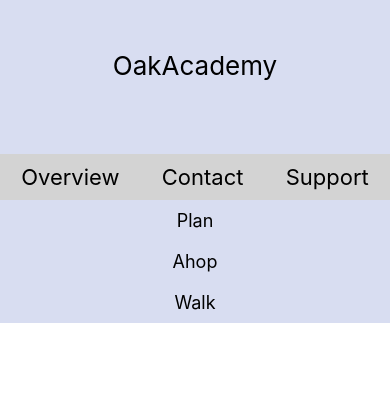
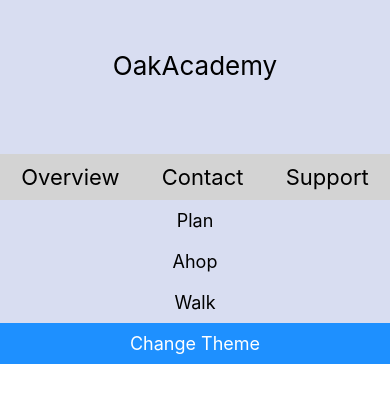
Before and after one commit to morghan102/courseraOakacademyContext, a React Native app: screen / in a window 390 px wide. Shown: the top 402 px of the page. Built offline with nearby package versions, Linux system fonts and the light colour scheme.

Commit message:
change context button

```diff
--- a/src/components/TodoList.js
+++ b/src/components/TodoList.js
@@ -1,5 +1,5 @@
 import React, { Component } from 'react';
-import { StyleSheet, View, Text } from 'react-native';
+import { StyleSheet, View, Text, TouchableOpacity } from 'react-native';
 
 import {ThemeContext} from '../contexts/ThemeContext';
 
@@ -7,15 +7,18 @@ class TodoList extends Component {
     static contextType = ThemeContext;
 
     render() {
-        const { isDarkTheme, darkTheme, lightTheme } = this.context;
+        const { isDarkTheme, darkTheme, lightTheme, changeTheme } = this.context;
         const theme = isDarkTheme ? darkTheme : lightTheme;
 
-        const { todoContainer, item } = styles;
+        const { todoContainer, item, buttonContainer, buttonText } = styles;
         return (
             <View style={[todoContainer, theme]}>
                 <Text style={[item, theme]}>Plan</Text>
                 <Text style={[item, theme]}>Ahop</Text>
                 <Text style={[item, theme]}>Walk</Text>
+                <TouchableOpacity onPress={changeTheme} style={buttonContainer}>
+                    <Text style={buttonText}>Change Theme</Text>
+                </TouchableOpacity>
             </View>
         );
     }
@@ -31,6 +34,17 @@ const styles = StyleSheet.create({
         color: 'white',
         fontSize: 18,
         paddingVertical: 10
+    },
+    buttonContainer: {
+        backgroundColor: 'dodgerblue',
+        paddingVertical: 10,
+        width: '100%',
+        justifyContent: 'center',
+        alignItems: 'center'
+    },
+    buttonText: {
+        color: 'white',
+        fontSize: 18
     }
 });
 
--- a/src/contexts/ThemeContext.js
+++ b/src/contexts/ThemeContext.js
@@ -15,9 +15,13 @@ class ThemeContextProvider extends React.Component {
         }
     };
 
+    changeTheme = () => {
+        this.setState({isDarkTheme: !this.state.isDarkTheme});
+    }
+
     render() {
         return (
-            <ThemeContext.Provider value={{...this.state}}>
+            <ThemeContext.Provider value={{...this.state, changeTheme: this.changeTheme}}>
                 {this.props.children}
             </ThemeContext.Provider>
         );
```
